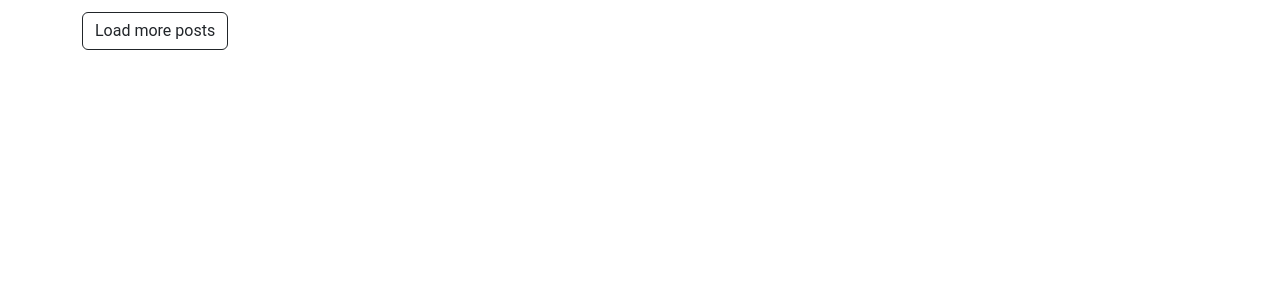
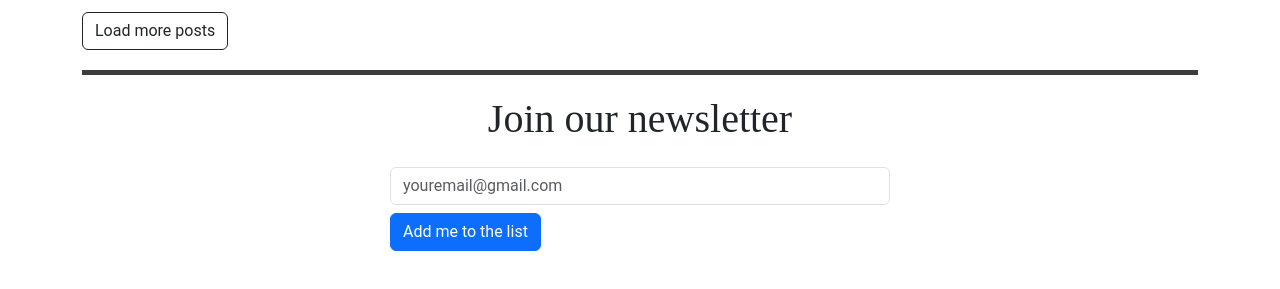
Before and after one commit to ferlobo1985/UDMY-REACT19-DailyNews, a React (Vite) app: page / in a window 1280 px wide. Shown: the part 1657-1946 px from the top of the page. Before the commit the page ends 1755 px from the top, so only its background shows below. Built offline with nearby package versions, Linux system fonts and the light colour scheme; data requests are answered from the project's data file.

Commit message:
15-Newsletter form
15-Newsletter form

```diff
--- a/src/components/home/index.jsx
+++ b/src/components/home/index.jsx
@@ -1,10 +1,11 @@
 import HomePosts from "./homePosts";
-
+import NewsLetter from "../utils/newsletter";
 
 const Home = () => {
     return(
         <>
             <HomePosts/>
+            <NewsLetter/>
         </>
     )
 }
--- /dev/null
+++ b/src/components/utils/newsletter.jsx
@@ -0,0 +1,49 @@
+import { useRef } from "react";
+import { Form, Button } from "react-bootstrap";
+import { useDispatch } from "react-redux";
+import { toast } from 'react-toastify'
+
+const NewsLetter = () => {
+    const textInput = useRef();
+    const dispatch = useDispatch();
+
+    const handleSubmit = (e) => {
+        e.preventDefault();
+        const value = textInput.current.value;
+
+        if(value === ''){
+            toast.error('Empty email',{
+                position:'bottom-right'
+            });
+            return false;
+        }
+
+        // POSTING
+
+    }
+
+
+   return(
+    <div className="newsletter_container">
+        <h1>Join our newsletter</h1>
+        <div className="form">
+            <Form className="mt-4" onSubmit={handleSubmit}>
+                <Form.Group>
+                    <Form.Control
+                        type="email"
+                        placeholder="youremail@gmail.com"
+                        name="email"
+                        ref={textInput}
+                    />
+                </Form.Group>
+                <Button className="mt-2" variant="primary" type="submit">
+                    Add me to the list
+                </Button>
+            </Form>
+        </div>
+    </div>
+
+   )
+}
+
+export default NewsLetter;
```
